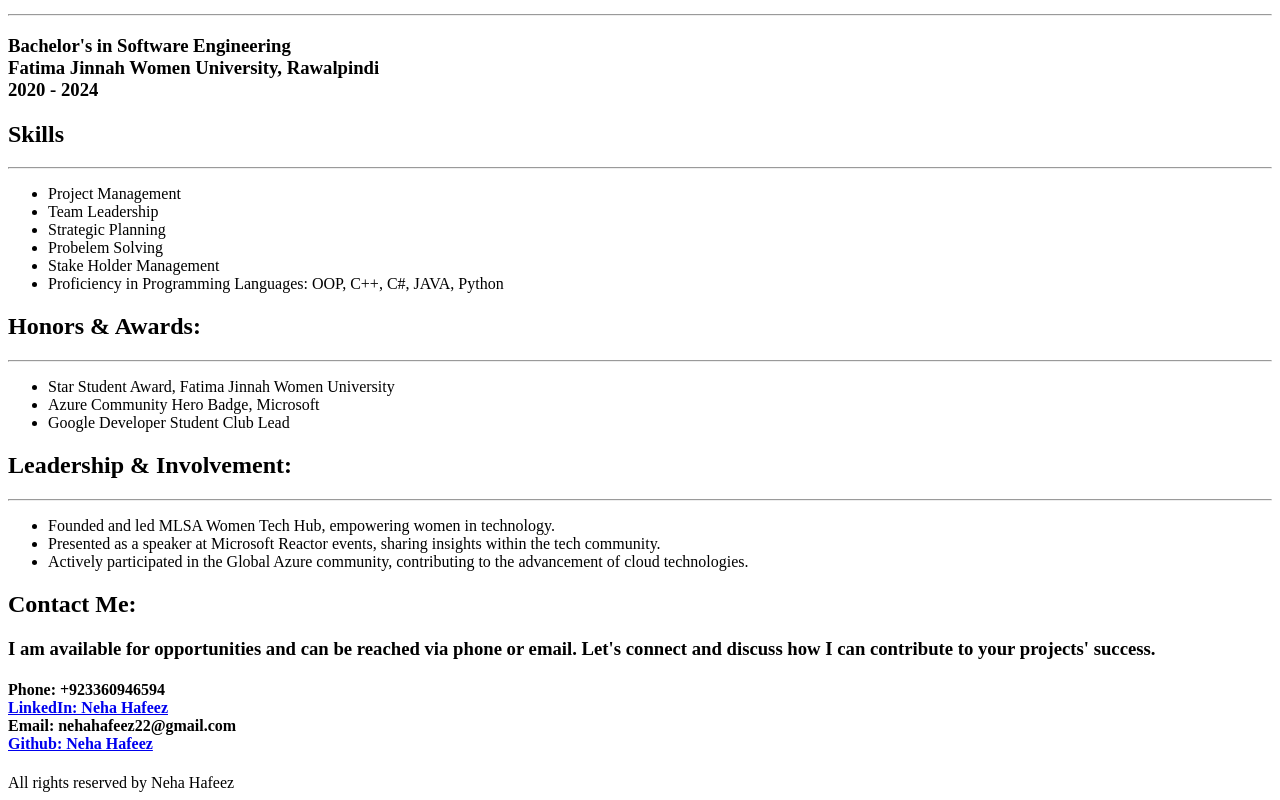
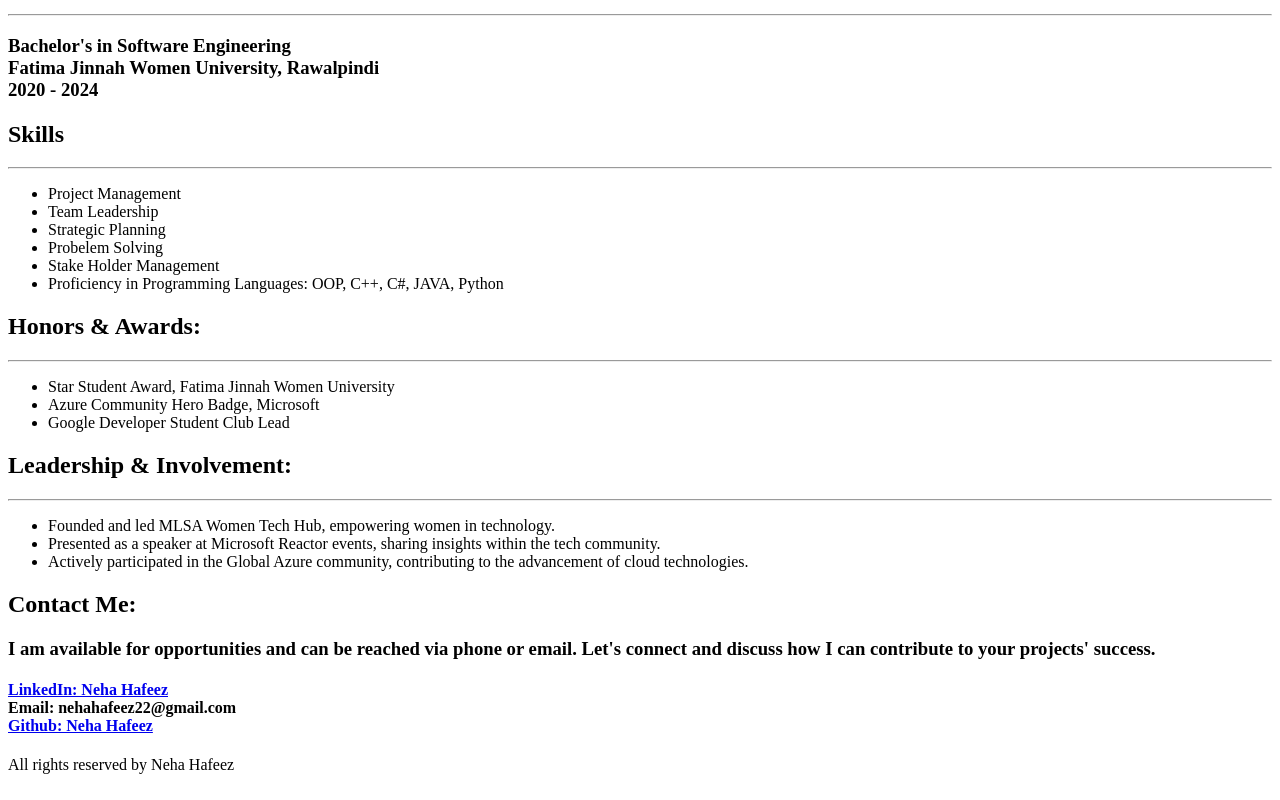
Before and after one commit to Neha-Hafeez/Neha-Resume, a plain HTML site: page index.html in a window 1280 px wide. Shown: the part 1215-2015 px from the top of the page. Drawn offline with Linux system fonts and the light colour scheme.

Commit message:
Update index.html

```diff
--- a/index.html
+++ b/index.html
@@ -112,7 +112,6 @@
     <h2>Contact Me:</h2>
     <h3>I am available for opportunities and can be reached via phone or email. Let's connect and discuss how I can contribute to your projects' success.</h3>
     <h4>
-        Phone: +923360946594<br />
         <a href="https://www.linkedin.com/in/neha-hafeez-a542a6214/">LinkedIn: Neha Hafeez</a><br />
         Email: nehahafeez22@gmail.com<br />
         <a href="https://github.com/Neha-Hafeez">Github: Neha Hafeez</a><br />
```
